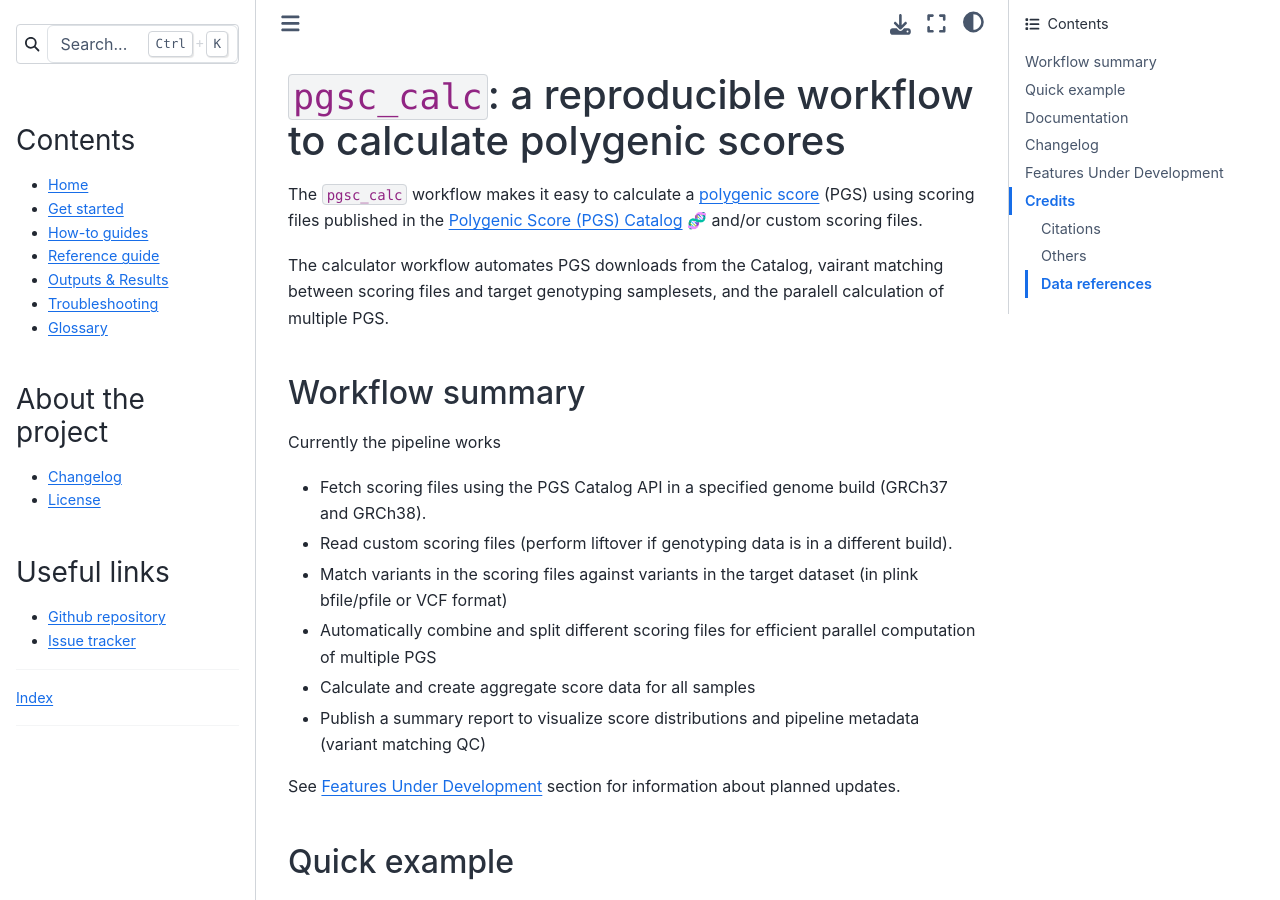
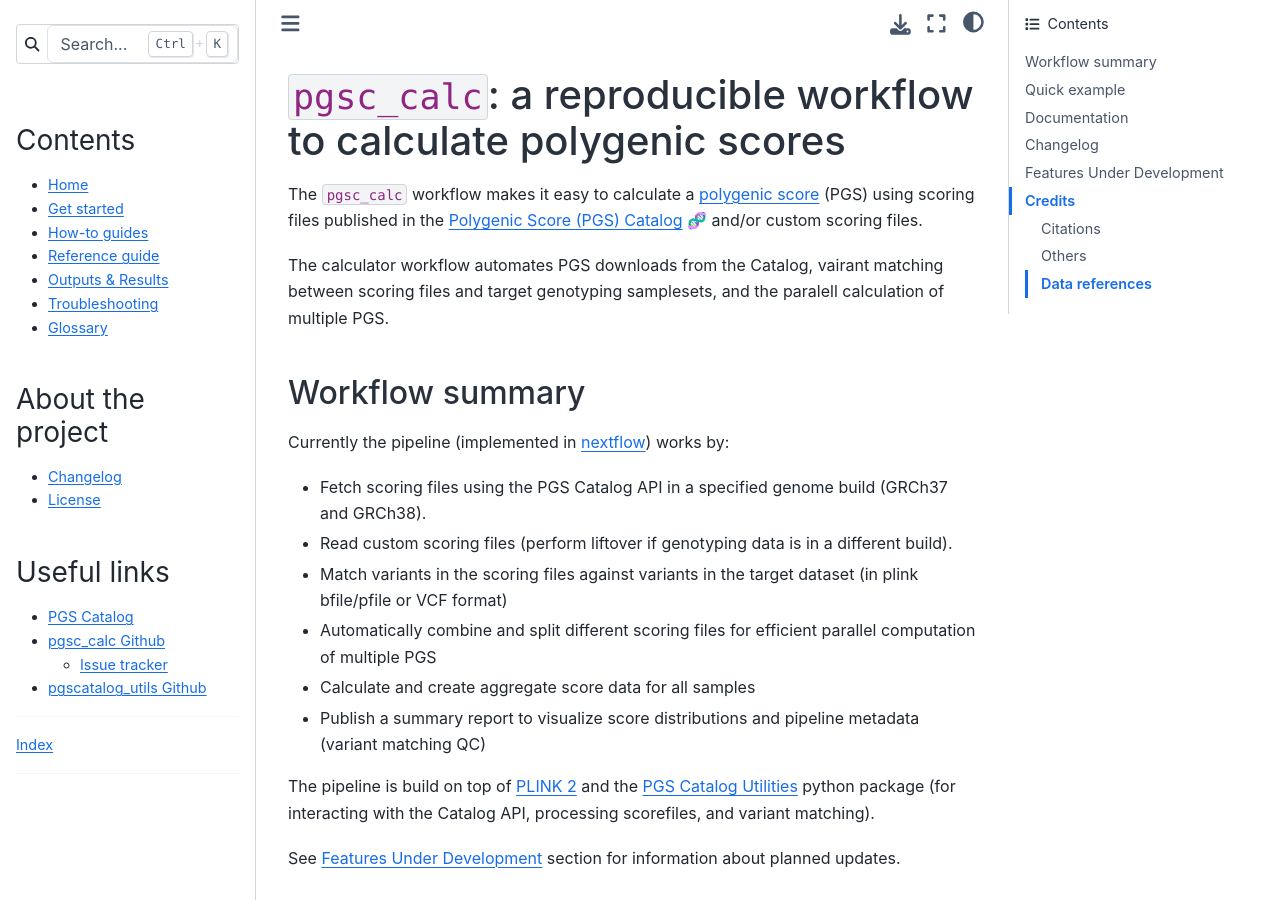
Before and after one commit to PGScatalog/pgsc_calc, a Sphinx documentation site: the page built from docs/index.rst, in a window 1280 px wide and 900 px high. Built offline with Sphinx 7.4.7 and the Sphinx Book theme 1.1.4, drawn with Linux system fonts in a browser that asks for light colours.

Commit message:
Mention pgs utilities

```diff
--- a/docs/_templates/globaltoc.html
+++ b/docs/_templates/globaltoc.html
@@ -20,8 +20,12 @@
 <h3>Useful links</h3>
 
 <ul>
-  <li><a href="https://github.com/pgscatalog/pgsc_calc">Github repository</a></li>
-  <li><a href="https://github.com/pgscatalog/pgsc_calc/issues">Issue tracker</a></li>
+  <li><a href="https://www.PGSCatalog.org">PGS Catalog</a></li>
+  <li><a href="https://github.com/pgscatalog/pgsc_calc">pgsc_calc Github</a></li>
+  <ul>
+      <li><a href="https://github.com/pgscatalog/pgsc_calc/issues">Issue tracker</a></li>
+  </ul>
+  <li><a href="https://github.com/PGScatalog/pgscatalog_utils">pgscatalog_utils Github</a></li>
 </ul>
 
 <hr>
--- a/docs/index.rst
+++ b/docs/index.rst
@@ -16,7 +16,7 @@ and the paralell calculation of multiple PGS.
 Workflow summary
 ----------------
 
-Currently the pipeline works
+Currently the pipeline (implemented in `nextflow`_) works by:
 
 - Fetch scoring files using the PGS Catalog API in a specified genome build (GRCh37 and GRCh38).
 - Read custom scoring files (perform liftover if genotyping data is in a different build).
@@ -25,8 +25,15 @@ Currently the pipeline works
 - Calculate and create aggregate score data for all samples
 - Publish a summary report to visualize score distributions and pipeline metadata (variant matching QC)
 
+The pipeline is build on top of `PLINK 2`_ and the `PGS Catalog Utilities`_ python package (for interacting
+with the Catalog API, processing scorefiles, and variant matching).
+
 See `Features Under Development <Features Under Development_>`_ section for information
 about planned updates.
+
+.. _nextflow: https://www.nextflow.io
+.. _PLINK 2: https://www.cog-genomics.org/plink/2.0/
+.. _PGS Catalog Utilities: https://github.com/PGScatalog/pgscatalog_utils
 
 Quick example
 -------------
```
